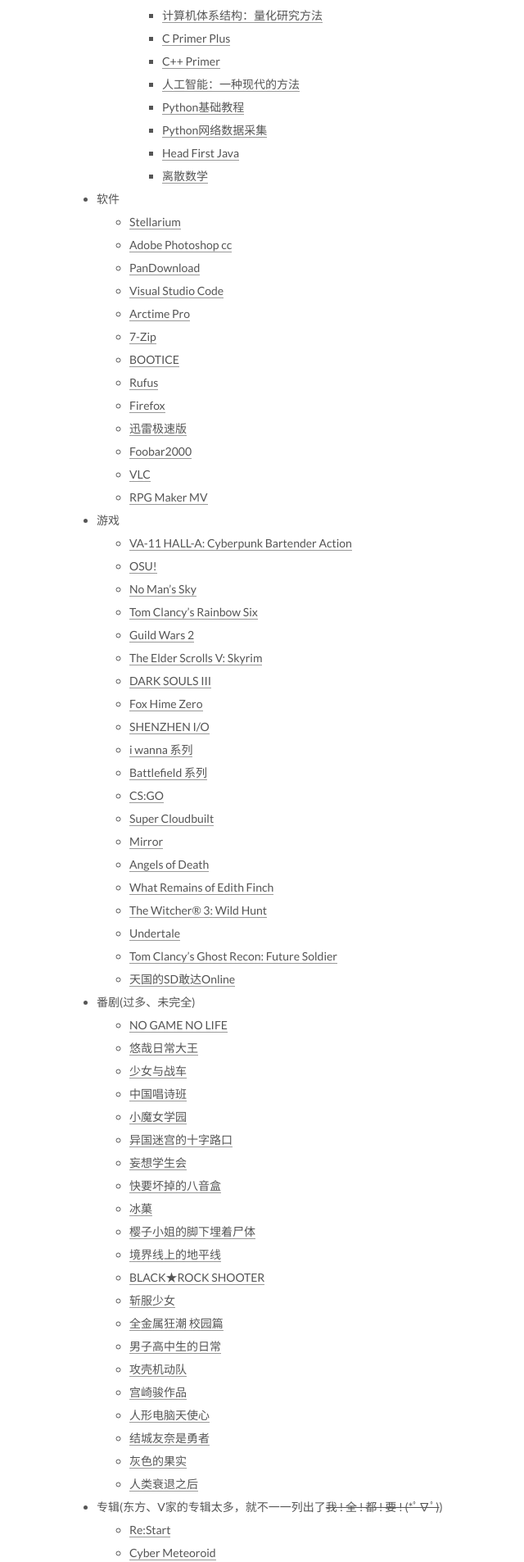
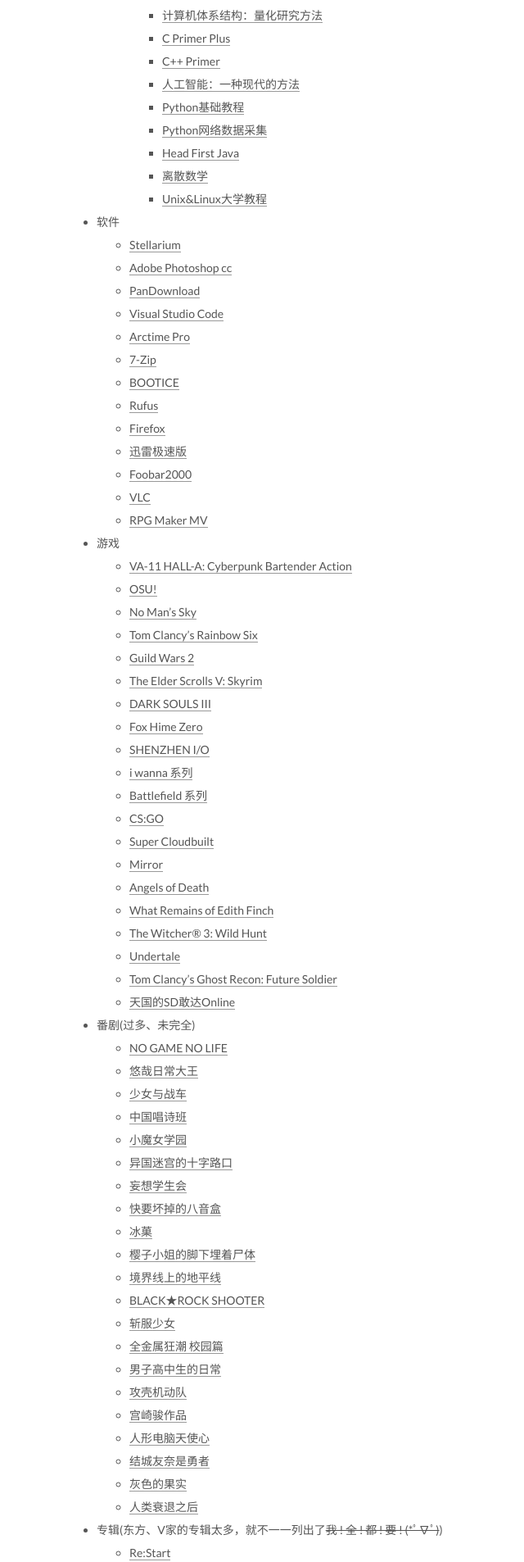
Before and after one commit to Angel-Hair/Angel-Hair.github.io, a Jekyll site: the page built from about/index.md, in a window 1280 px wide. Shown: the part 1550-3456 px from the top of the page at 82% size, without its empty margins (212-852 px from the left). Built offline with Jekyll 4.4.1, drawn with Linux system fonts in a browser that asks for light colours; comment, search, counter and statistics services are not loaded; our own code applies the rules of GitHub Pages for plain Markdown files.

Commit message:
Update books

```diff
--- a/about/index.md
+++ b/about/index.md
@@ -56,6 +56,7 @@
         * [Python网络数据采集](http://product.dangdang.com/23928876.html)
         * [Head First Java](http://product.dangdang.com/9265169.html)
         * [离散数学](http://product.dangdang.com/23917146.html)
+        * [Unix&Linux大学教程](http://product.dangdang.com/25343078.html)
 * 软件
     * [Stellarium](https://stellarium.org/)
     * [Adobe Photoshop cc](https://www.adobe.com/products/photoshop.html)
```
